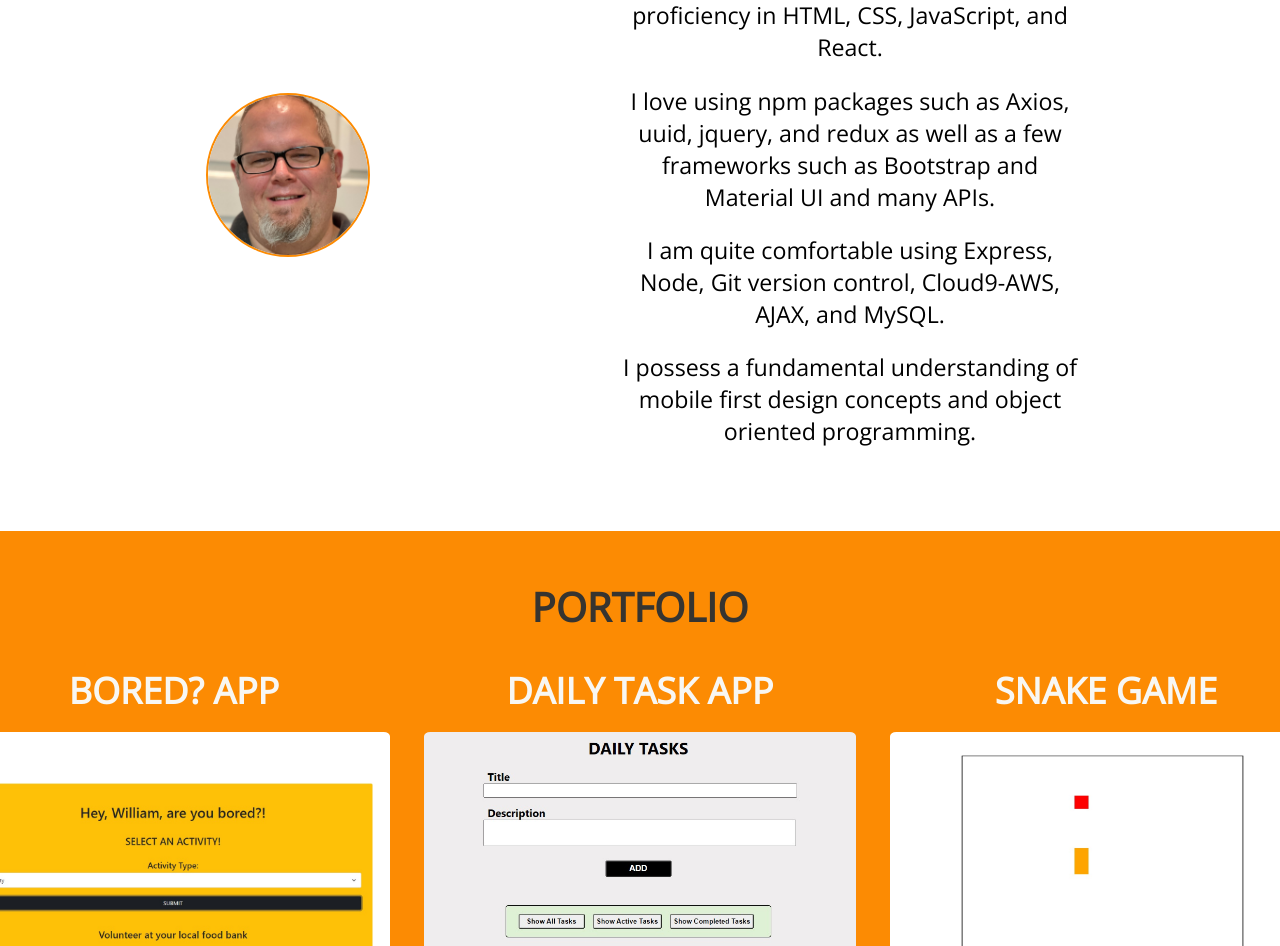
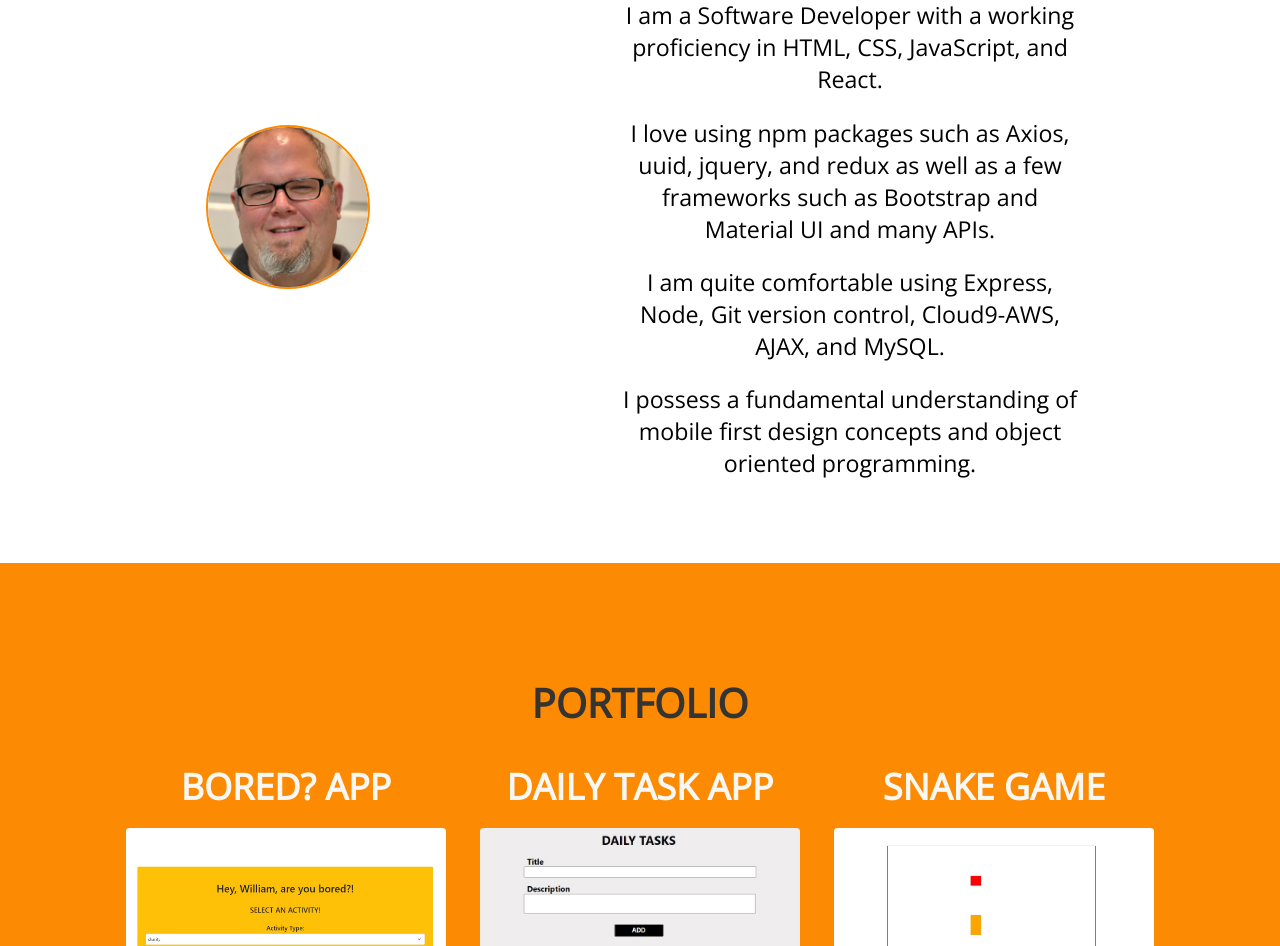
Before and after one commit to Tasups/professional-portfolio, a React (Create React App) app: page / in a window 1280 px wide. Shown: the part 993-1939 px from the top of the page. Built offline with nearby package versions, Linux system fonts and the light colour scheme; a web font is replaced by a local one.

Commit message:
media 992px min-width complete

```diff
--- a/src/App.css
+++ b/src/App.css
@@ -365,6 +365,7 @@ nav {
     justify-content: space-between;
     align-items: center;
     margin-top: 5rem;
+    padding-top: 2rem;
   }
   .about-main-image {
     margin-right: 15rem;
@@ -472,11 +473,16 @@ nav {
   }
   .portfolio-wrapper h1 {
     font-size: 2.5rem;
+    padding-top: 5rem;
   }
   .portfolio-list {
     display: flex;
     flex-direction: row;
     margin-bottom: 5rem;
+  }
+  .portfolio-project img {
+    height: 15rem;
+    width: 20rem;
   }
 }
 
```
